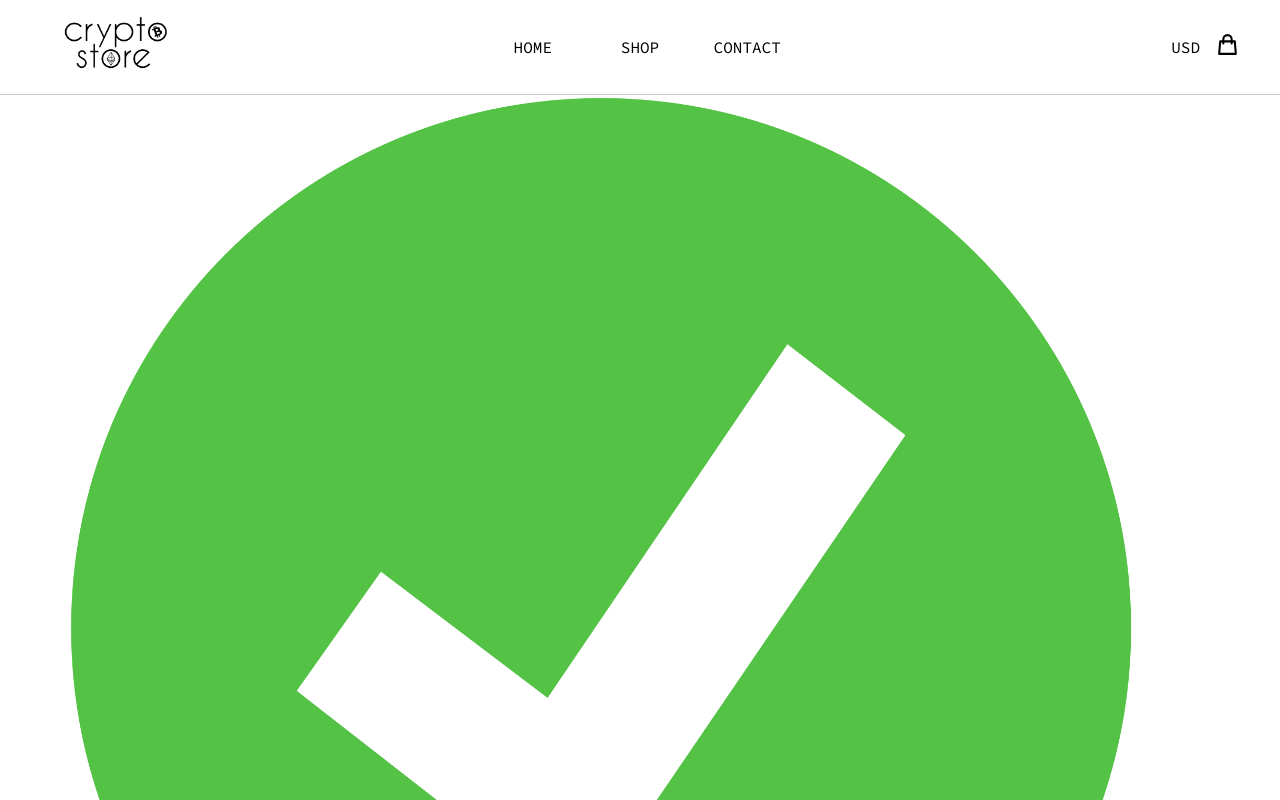
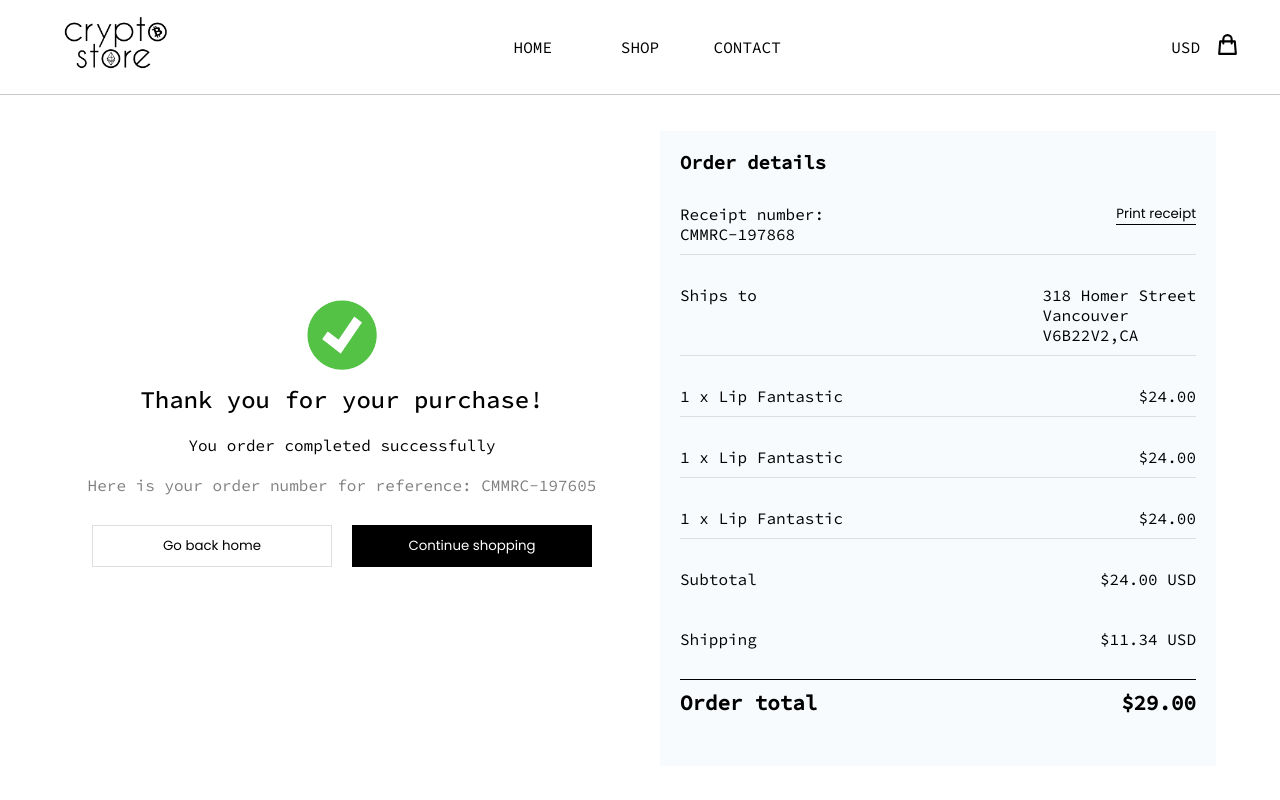
Before and after one commit to acerohernan/codestore_frontend_old, a React (Create React App) app: page /checkout/confirm in a window 1280 px wide. Shown: the top 800 px of the page. Built offline with nearby package versions, Linux system fonts and the light colour scheme.

Commit message:
Thanks page finished

```diff
--- /dev/null
+++ b/src/views/Thanks/components/Details/details.module.css
@@ -0,0 +1,41 @@
+.container {
+    background-color: #F7FBFD;
+    padding: 20px;
+}
+
+.container button{
+    border: none;
+    outline: none;
+    background-color: transparent;
+    border-bottom: 1px solid black;
+}
+
+.container div{
+    display: flex;
+    align-items: flex-start;
+    justify-content: space-between;
+    margin: 20px 0;
+    padding: 10px 0;
+}
+
+.container span{
+    display: block;
+}
+
+
+.orderNumber{
+    border-bottom: 1px solid #DEDEDE;
+}
+.place{
+    border-bottom: 1px solid #DEDEDE;
+}
+.product{
+    border-bottom: 1px solid #DEDEDE;
+}
+
+.total{
+    font-weight: 600;
+    font-size: 1.3rem;
+    border-top: 1px solid black;
+    padding: 10px 0;
+}
--- a/src/views/Thanks/components/Details/index.js
+++ b/src/views/Thanks/components/Details/index.js
@@ -0,0 +1,50 @@
+import React from "react";
+
+import details from "./details.module.css";
+
+function Details() {
+  return (
+    <div className={details.container}>
+      <h3>Order details</h3>
+      <div className={details.orderNumber}>
+        <span>
+          Receipt number: <br />
+          CMMRC-197868
+        </span>
+        <button>Print receipt</button>
+      </div>
+      <div className={details.place}>
+        <span>Ships to</span>
+        <span>
+          318 Homer Street <br /> Vancouver <br /> V6B22V2,CA
+        </span>
+      </div>
+      <div className={details.product}>
+        <span>1 x Lip Fantastic</span>
+        <span>$24.00</span>
+      </div>
+      <div className={details.product}>
+        <span>1 x Lip Fantastic</span>
+        <span>$24.00</span>
+      </div>
+      <div className={details.product}>
+        <span>1 x Lip Fantastic</span>
+        <span>$24.00</span>
+      </div>
+      <div className={details.subtotal}>
+        <span>Subtotal</span>
+        <span>$24.00 USD</span>
+      </div>
+      <div className={details.shipping}>
+        <span>Shipping </span>
+        <span>$11.34 USD</span>
+      </div>
+      <div className={details.total}>
+        <span>Order total</span>
+        <span>$29.00</span>
+      </div>
+    </div>
+  );
+}
+
+export default Details;
--- a/src/views/Thanks/components/Header/header.module.css
+++ b/src/views/Thanks/components/Header/header.module.css
@@ -1,23 +1,52 @@
 .container{
     width: 100%;
+    text-align: center;
+    padding: 40px 0;
 }
 
 .check{
-    width: 100%;
+    width: 70px;
+    margin-bottom: 10px;
+}
+
+.container h3{
+    font-size: 1.5rem;
+    font-weight: 500;
+    margin-bottom: 20px;
+}
+
+.message{
+    margin-bottom: 20px;
+    display: inline-block;
 }
 
 .orderNumber{
-
+    color: gray;
+    display: block;
 }
 
 .buttons{
+    width: 100%;
+    display: grid;
+    grid-template-columns: 1fr 1fr;
+    gap: 20px;
+    margin: 30px auto;
+    max-width: 500px;
+}
 
+.buttons button{
+    padding: 10px 20px;
+    outline: none;
 }
 
 .buttonHome{
-
+    border: 1px solid #DEDEDE;
+    background-color: white;
+    color: black;
 }
 
 .buttonShipping{
-
+    background-color: black;
+    color: white;
+    border: none;
 }
--- a/src/views/Thanks/components/Header/index.js
+++ b/src/views/Thanks/components/Header/index.js
@@ -9,7 +9,7 @@ function Header() {
     <div className={header.container}>
       <img src={check} alt="check" className={header.check} />
       <h3>Thank you for your purchase!</h3>
-      <span>Ypou order completed successfully</span>
+      <span className={header.message}>You order completed successfully</span>
       <span className={header.orderNumber}>
         Here is your order number for reference: CMMRC-197605
       </span>
--- a/src/views/Thanks/index.js
+++ b/src/views/Thanks/index.js
@@ -1,6 +1,7 @@
 import React from "react";
 
 import Header from "./components/Header";
+import Details from "./components/Details";
 
 import thanks from "./thanks.module.css";
 
@@ -8,6 +9,7 @@ function Thanks() {
   return (
     <div className={thanks.container}>
       <Header />
+      <Details />
     </div>
   );
 }
--- a/src/views/Thanks/thanks.module.css
+++ b/src/views/Thanks/thanks.module.css
@@ -1,6 +1,15 @@
 .container{
     width: 100%;
     box-sizing: border-box;
-    padding: 0 5vw;
-    max-width: 1200px;
+    padding: 40px 5vw;
+    margin: 0 auto;
 }
+
+@media screen and (min-width: 770px){
+    .container{
+        display: grid;
+        grid-template-columns: 1fr 1fr;
+        gap: 40px;
+        align-items: center;
+    }
+}
```
